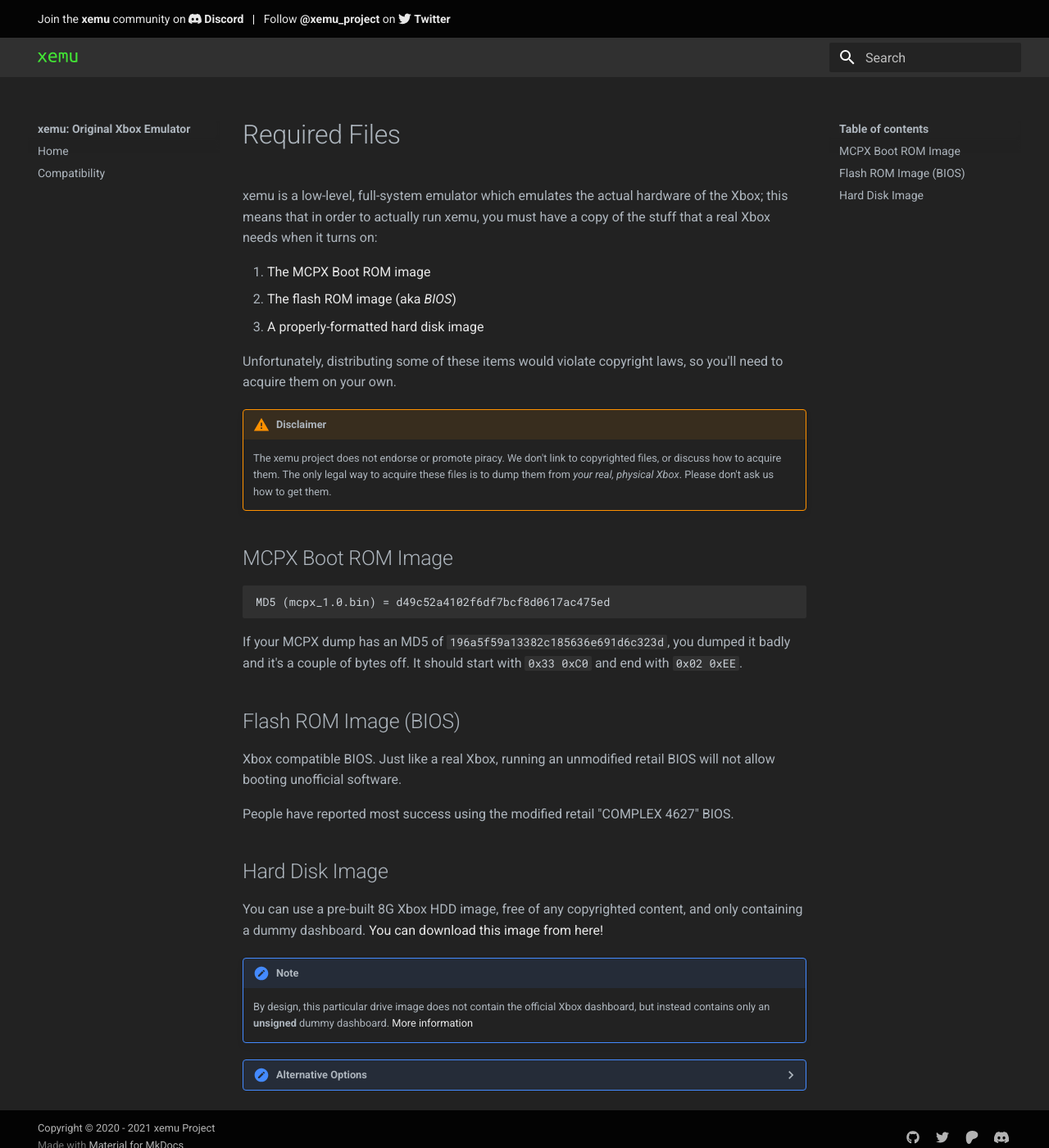
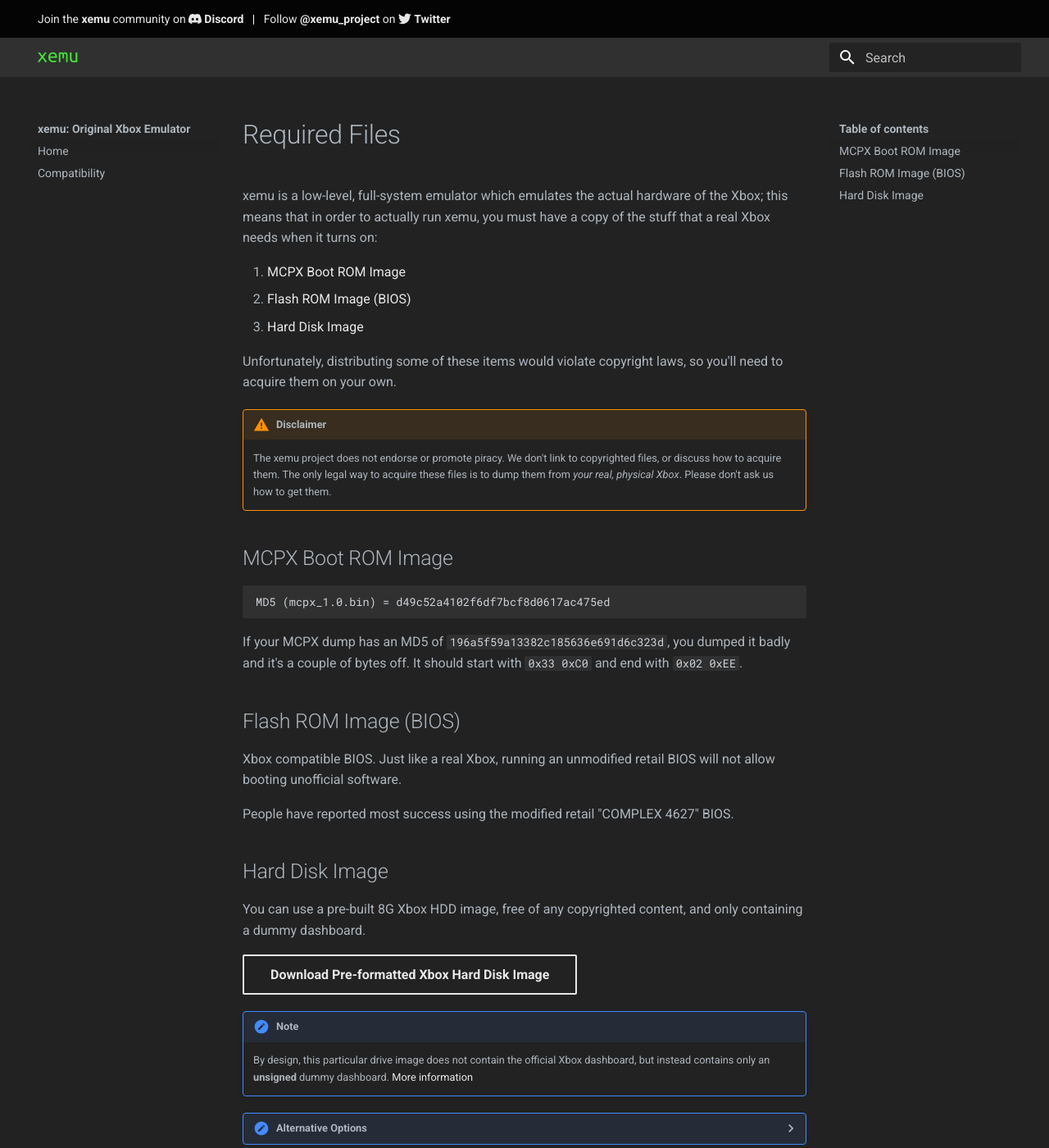
Before and after one commit to xemu-project/xemu-website, an MkDocs documentation site: the page built from docs/docs/required-files.md, in a window 1280 px wide and 1400 px high. Shown: the whole window at 82% size. Built offline with MkDocs 1.6.1 and Material for MkDocs 9.7.7, drawn with Linux system fonts in a browser that asks for light colours.

Commit message:
Buttonify HDD link

```diff
--- a/docs/docs/required-files.md
+++ b/docs/docs/required-files.md
@@ -2,9 +2,9 @@ xemu is a low-level, full-system emulator which emulates the actual hardware of
 the Xbox; this means that in order to actually run xemu, you must have a copy
 of the stuff that a real Xbox needs when it turns on:
 
-1. [The MCPX Boot ROM image](#mcpx-boot-rom-image)
-2. [The flash ROM image (aka *BIOS*)](#flash-rom-image-aka-bioskernel)
-3. [A properly-formatted hard disk image](#hard-disk-image)
+1. [MCPX Boot ROM Image](#mcpx-boot-rom-image)
+2. [Flash ROM Image (BIOS)](#flash-rom-image-bios)
+3. [Hard Disk Image](#hard-disk-image)
 
 Unfortunately, distributing some of these items would violate copyright laws, so
 you'll need to acquire them on your own.
@@ -33,8 +33,9 @@ People have reported most success using the modified retail "COMPLEX 4627" BIOS.
 ## Hard Disk Image
 
 You can use a pre-built 8G Xbox HDD image, free of any copyrighted content, and
-only containing a dummy dashboard. [You can download this image from
-here!](https://github.com/mborgerson/xemu-hdd-image/releases/latest/download/xbox_hdd.qcow2.zip)
+only containing a dummy dashboard.
+
+[Download Pre-formatted Xbox Hard Disk Image ](https://github.com/mborgerson/xemu-hdd-image/releases/latest/download/xbox_hdd.qcow2.zip){ .md-button .md-button--secondary }
 
 !!! note
     By design, this particular drive image does not contain the official Xbox
```
